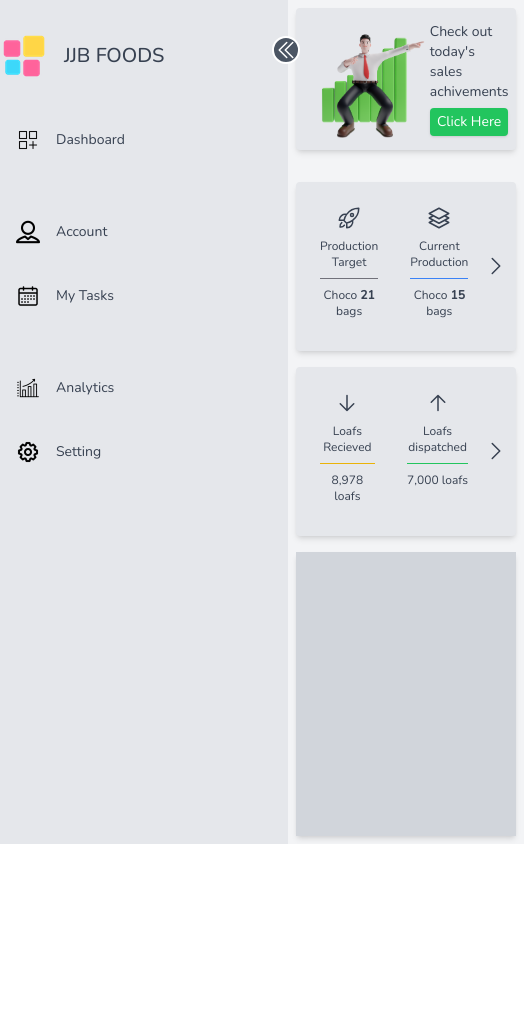
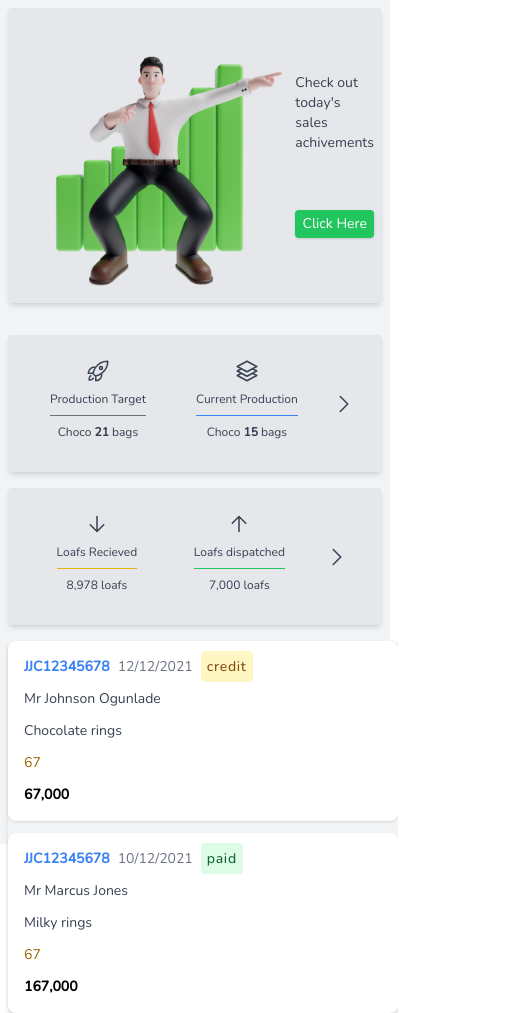
Before and after one commit to manoahLinks/bakery-app, a React (Create React App) app: page / in a window 390 px wide. Shown: the whole page, 524 px wide, since content can reach past the window. Before the commit the page ends 844 px from the top, so only its background shows below. Built offline with nearby package versions, Linux system fonts and the light colour scheme.

Commit message:
adding views for inviteform, table and grid view for mobile screens

```diff
--- a/package.json
+++ b/package.json
@@ -3,6 +3,7 @@
   "version": "0.1.0",
   "private": true,
   "dependencies": {
+    "@tailwindcss/forms": "^0.5.3",
     "react": "^18.2.0",
     "react-dom": "^18.2.0",
     "react-router-dom": "^5.3.3",
--- a/src/App.js
+++ b/src/App.js
@@ -7,7 +7,7 @@ class App extends Component {
   render() {
     return (
       <Router>
-          <div className='grid'>
+          <div className='grid w-full'>
             <div className="flex flex-row font-nunito">
               <Sidebar />
               <NewTemplate />
--- /dev/null
+++ b/src/Inviteform.js
@@ -0,0 +1,22 @@
+const Inviteform = () => {
+    return (
+        <form className="self-center">
+            <label className="mt-2">Date</label><br></br>
+            <input className="w-9/12 rounded-lg shadow" type="date" name="" id="" /><br></br>
+            <label >Email</label><br></br>
+            <input type="email" className="w-9/12 rounded-lg shadow" /><br></br>
+            <label>Message</label><br></br>
+            <input type="text" className="w-9/12 rounded-lg shadow"/><br></br>
+            <label>Portfolio</label><br></br>
+            <select className="w-9/12 rounded-lg shadow mb-2">
+                <option>Please select</option>
+                <option value="">Cashier</option>
+                <option value="">Store-keeper</option>
+                <option value="">Marketer</option>
+            </select><br></br>
+            <input type="button" className="bg-green-800 px-3 py-2 mt-2 rounded cursor-pointer hover:bg-green-600 text-gray-200 font-semibold" value="send Invite" />
+        </form>
+     );
+}
+
+export default Inviteform;
--- a/src/Modal.js
+++ b/src/Modal.js
@@ -1,3 +1,5 @@
+import Inviteform from "./Inviteform"
+
 const Modal = ({setModalOn, setChoice}) => {
 
     const handleOkClick = ()=>{
@@ -8,20 +10,24 @@ const Modal = ({setModalOn, setChoice}) => {
     }
 
     return (
-        <div className="bg-zinc-200 opacity-80 fixed inset-0 z-50">
-                <span className="text-red-800" onClick={handleCancelClick}>
-                    <svg xmlns="http://www.w3.org/2000/svg" fill="none" viewBox="0 0 24 24" stroke-width="1.5" stroke="currentColor" class="w-6 h-6">
-                    <path stroke-linecap="round" stroke-linejoin="round" d="M6 18L18 6M6 6l12 12" />
-                    </svg>
-                </span>
-            <div className="flex h-screen justify-center items-center">
+        <div className="bg-zinc-200 opacity-90 fixed inset-0 z-50 flex flex-col justify-center items-center">
 
-                <div className="md:flex basis-3/4 h-1/2 bg-white">
-                    <div className="bg-green-200 flex-1">
+            <div className="flex flex-col w-9/12">
+                <div className="flex self-end">
+                    <span className="text-gray-800" onClick={handleCancelClick}>
+                        <svg xmlns="http://www.w3.org/2000/svg" fill="none" viewBox="0 0 24 24" stroke-width="1.5" stroke="currentColor" class="w-6 h-6">
+                        <path stroke-linecap="round" stroke-linejoin="round" d="M6 18L18 6M6 6l12 12" />
+                        </svg>
+                    </span>
+                </div>
 
+                <div className="flex">
+
+                    <div className="bg-gray-300 px-6 py-6 flex-1 flex-col justify-center items-center rounded-lg">
+                        <Inviteform></Inviteform>
                     </div>
-                    <div className="bg-gray-400 flex-1">
-
+                    <div className="bg-gray-400 flex-1 rounded-lg px-6 py-6">
+                        <h4>Invite Summary</h4>
                     </div>
 
                 </div>
--- a/src/New.js
+++ b/src/New.js
@@ -1,4 +1,6 @@
 import React, {useState, useEffect} from "react";
+import Table from "./Table";
+import Tablegrid from "./Tablegrid"
 
 const NewTemplate = () => {
     return (
@@ -15,7 +17,7 @@ const NewTemplate = () => {
                         </div>
                     </div>
                     <div className="bg-gray-200 basis-3/12 md:m-2 m-2 rounded shadow-md"></div>
-                    <div className="flex bg-gray-200 basis-3/12 md:m-2 m-2 rounded shadow-md text-xs text-center p-2">
+                    <div className="flex bg-gray-200 basis-3/12 justify-evenly md:m-2 m-2 rounded shadow-md text-xs text-center p-2">
                         <div className="m-2 p-2 items-center">
                             <div className=" flex justify-center">
                                 <svg xmlns="http://www.w3.org/2000/svg" fill="none" viewBox="0 0 24 24" stroke-width="1.5" stroke="currentColor" class="w-6 h-6">
@@ -67,8 +69,9 @@ const NewTemplate = () => {
                             </span>
                     </div>
                 </div>
-                <div className="flex-1 flex bg-gray-300 md:m-2 m-2 shadow-md ">
-
+                <div className="flex-1 flex bg-gray-100 m-2 shadow-md justify-center w-full rounded">
+                    <Table></Table>
+                    <Tablegrid></Tablegrid>
                 </div>
             </div>
             <div className="basis-1/4 bg-gray-100 flex flex-col md:block hidden">
--- a/src/Sidebar.js
+++ b/src/Sidebar.js
@@ -21,7 +21,7 @@ const Sidebar = () => {
 
     return (
 
-        <div className={`${open ? "w-72" : "w-20" } pt-8 h-screen bg-gray-200 duration-300 relative inlin`}>
+        <div className={`${open ? "w-72" : "w-20" } pt-8 h-screen bg-gray-200 duration-300 relative hidden md:block`}>
                 <span className={`absolute cursor-pointer w-7 top-9 rounded-full border-2 border-white text-white -right-3 bg-gray-600`}
                       onClick={()=>{setOpen(!open)}}
                     >
--- /dev/null
+++ b/src/Table.js
@@ -0,0 +1,43 @@
+const Table = () => {
+    return (
+        <table className="w-full hidden md:block">
+            <thead className="bg-gray-50 border-2 border-gray-200">
+                <tr>
+                    <th className="p-3 text-sm font-semibold tracking-wide text-left">Reciept no.</th>
+                    <th className="p-3 text-sm font-semibold tracking-wide text-left">Date</th>
+                    <th className="p-3 text-sm font-semibold tracking-wide text-left">Customer Name</th>
+                    <th className="p-3 text-sm font-semibold tracking-wide text-left">Product type</th>
+                    <th className="p-3 text-sm font-semibold tracking-wide text-left">Quantity</th>
+                    <th className="p-3 text-sm font-semibold tracking-wide text-left">Amount</th>
+                    <th className="p-3 text-sm font-semibold tracking-wide text-left">status</th>
+                </tr>
+            </thead>
+            <tbody className="divide-y divide-gray-100">
+                <tr className="bg-white">
+                    <td className="p-3 text-sm text-gray-700 whitespace-nowrap">JJC1234567</td>
+                    <td className="p-3 text-sm text-gray-700 whitespace-nowrap">12/12/2021</td>
+                    <td className="p-3 text-sm text-gray-700 whitespace-nowrap">Mr Johnson Ogunlade</td>
+                    <td className="p-3 text-sm text-gray-700 whitespace-nowrap">Chocolate rings</td>
+                    <td className="p-3 text-sm text-gray-700 whitespace-nowrap">67</td>
+                    <td className="p-3 text-sm text-gray-700 whitespace-nowrap">N 67,000</td>
+                    <td className="p-3 text-sm text-gray-700 whitespace-nowrap">
+                        <span className="p-1.5 text-sm font-medium tracking-wider text-green-800 bg-green-200 rounded bg-opacity-50">paid</span>
+                    </td>
+                </tr>
+                <tr className="bg-gray-50">
+                    <td className="p-3 text-sm text-gray-700 whitespace-nowrap">JJC00789345</td>
+                    <td className="p-3 text-sm text-gray-700 whitespace-nowrap">11/12/2021</td>
+                    <td className="p-3 text-sm text-gray-700 whitespace-nowrap">Mr Marcus Jones</td>
+                    <td className="p-3 text-sm text-gray-700 whitespace-nowrap">Milky rings</td>
+                    <td className="p-3 text-sm text-gray-700 whitespace-nowrap">600</td>
+                    <td className="p-3 text-sm text-gray-700 whitespace-nowrap">N 167,000</td>
+                    <td className="p-3 text-sm text-gray-700 whitespace-nowrap">
+                        <span className="p-1.5 text-sm font-medium tracking-wider text-yellow-800 bg-yellow-200 rounded bg-opacity-50">credit</span>
+                    </td>
+                </tr>
+            </tbody>
+        </table>
+     );
+}
+
+export default Table;
--- /dev/null
+++ b/src/Tablegrid.js
@@ -0,0 +1,39 @@
+const Tablegrid = () => {
+    return (
+        <div className="grid grid-cols-1 gap-3 md:hidden w-full">
+            <div className="bg-white space-y-3 rounded-lg shadow p-4">
+                <div className="flex items-center space-x-2 text-sm">
+                    <div>
+                        <a href="#" className="text-blue-500 font-bold hover:underline">JJC12345678</a>
+                    </div>
+                    <div className="text-gray-500">12/12/2021</div>
+                    <div>
+                        <span className="p-1.5 text-sm font-medium tracking-wider text-yellow-800 bg-yellow-200 rounded bg-opacity-50">credit</span>
+                    </div>
+                </div>
+                <div className="text-sm text-gray-700">Mr Johnson Ogunlade</div>
+                <div className="text-sm text-gray-700">Chocolate rings</div>
+                <div className="text-sm text-yellow-700">67</div>
+                <div className="text-sm font-bold text-black">67,000</div>
+            </div>
+
+            <div className="bg-white space-y-3 rounded-lg shadow p-4">
+                <div className="flex items-center space-x-2 text-sm">
+                    <div>
+                        <a href="#" className="text-blue-500 font-bold hover:underline">JJC12345678</a>
+                    </div>
+                    <div className="text-gray-500">10/12/2021</div>
+                    <div>
+                        <span className="p-1.5 text-sm font-medium tracking-wider text-green-800 bg-green-200 rounded bg-opacity-50">paid</span>
+                    </div>
+                </div>
+                <div className="text-sm text-gray-700">Mr Marcus Jones</div>
+                <div className="text-sm text-gray-700">Milky rings</div>
+                <div className="text-sm text-yellow-700">67</div>
+                <div className="text-sm font-bold text-black">167,000</div>
+            </div>
+        </div>
+     );
+}
+
+export default Tablegrid;
--- a/tailwind.config.js
+++ b/tailwind.config.js
@@ -10,5 +10,7 @@ module.exports = {
       }
     },
   },
-  plugins: [],
+  plugins: [
+    require('@tailwindcss/forms')
+  ],
 }
```
Also changed, not shown: 1 other file (tests, documents, lock files or other folders).
